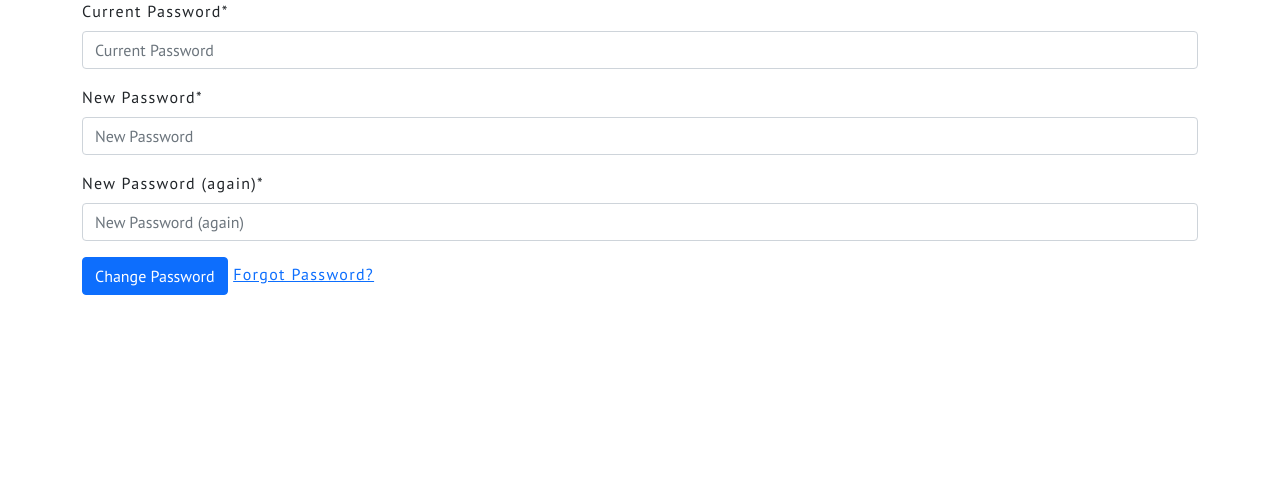
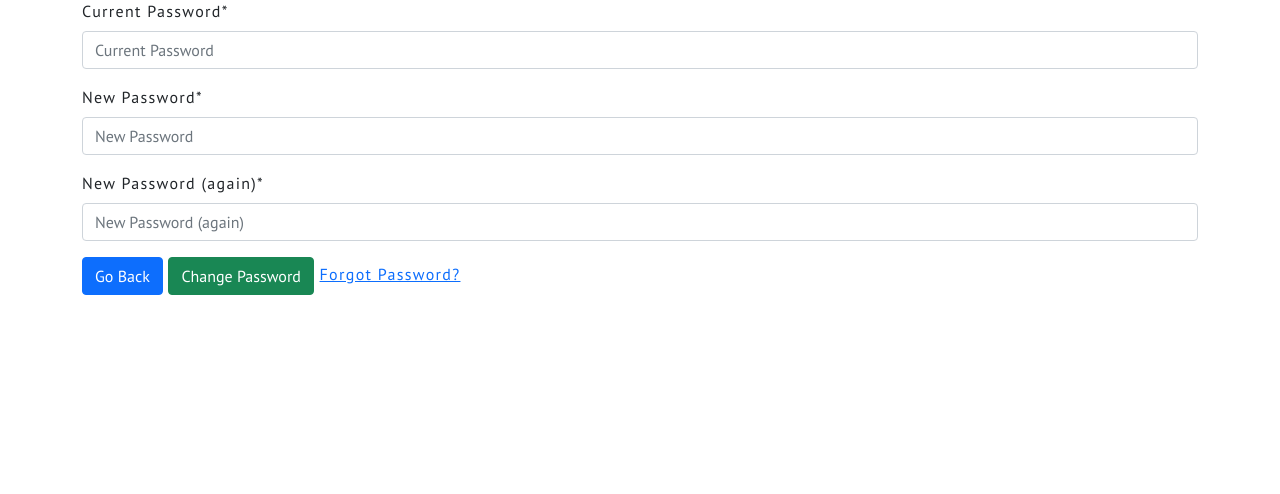
Before and after one commit to Tony118g/bundu-restaurant, a Django app: page /accounts/password/change/ in a window 1280 px wide. Shown: the part 172-666 px from the top of the page. Run offline with Django 3.2, Linux system fonts and the light colour scheme; a user stored in the database is signed in; some libraries are stand-ins or nearby versions.

Commit message:
Add back links to password_change and signup pages

```diff
--- a/templates/account/password_change.html
+++ b/templates/account/password_change.html
@@ -13,7 +13,8 @@
             <form method="POST" action="{% url 'account_change_password' %}" class="password_change">
                 {% csrf_token %}
                 {{ form|crispy }}
-                <button class="btn btn-primary" type="submit" name="action">{% trans "Change Password" %}</button>
+                <button onclick="window.history.back();" class="btn btn-primary" type="button">Go Back</button>
+                <button class="btn btn-success" type="submit" name="action">{% trans "Change Password" %}</button>
                 <a href="{% url 'account_reset_password' %}">{% trans "Forgot Password?" %}</a>
             </form>
         </div>
--- a/templates/account/signup.html
+++ b/templates/account/signup.html
@@ -18,6 +18,7 @@
       {% if redirect_field_value %}
       <input type="hidden" name="{{ redirect_field_name }}" value="{{ redirect_field_value }}" />
       {% endif %}
+      <button onclick="window.history.back();" class="btn btn-primary" type="button">Go Back</button>
       <button class="btn btn-success" type="submit">{% trans "Sign Up" %} &raquo;</button>
     </form>
   </div>
```
